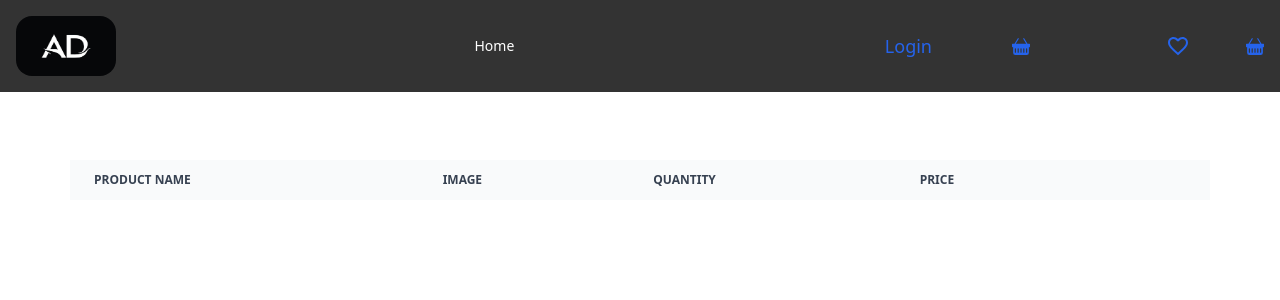
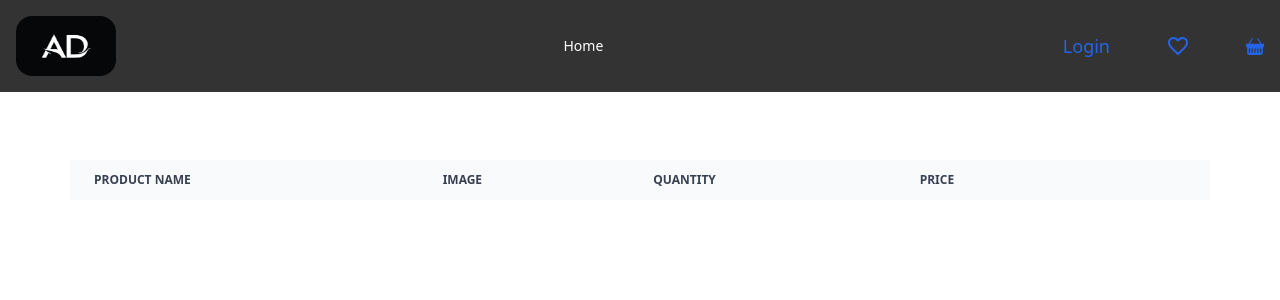
Before and after one commit to ademir06/shop-toolkit, a React (Create React App) app: page /basket in a window 1280 px wide. Shown: the top 300 px of the page. Built offline with nearby package versions, Linux system fonts and the light colour scheme.

Commit message:
aaaaa (#19)

```diff
--- a/src/components/header/Header.tsx
+++ b/src/components/header/Header.tsx
@@ -31,7 +31,6 @@ const Header = () => {
                             <Link to={'/'}
                                   className="text-lg text-2xl text-blue-600 dark:text-blue-500 hover:underline">Login</Link>
                         </div>
-                        <button onClick={() => navigate("/basket")} className="text-lg  text-2xl text-blue-600 dark:text-blue-500 hover:underline px-20"><BsBasketFill/></button>
                         <Link to={'/favorite'}
                               className=" text-2xl text-blue-600 dark:text-blue-500 hover:underline px-14"><MdFavoriteBorder/>
                         </Link>
```
